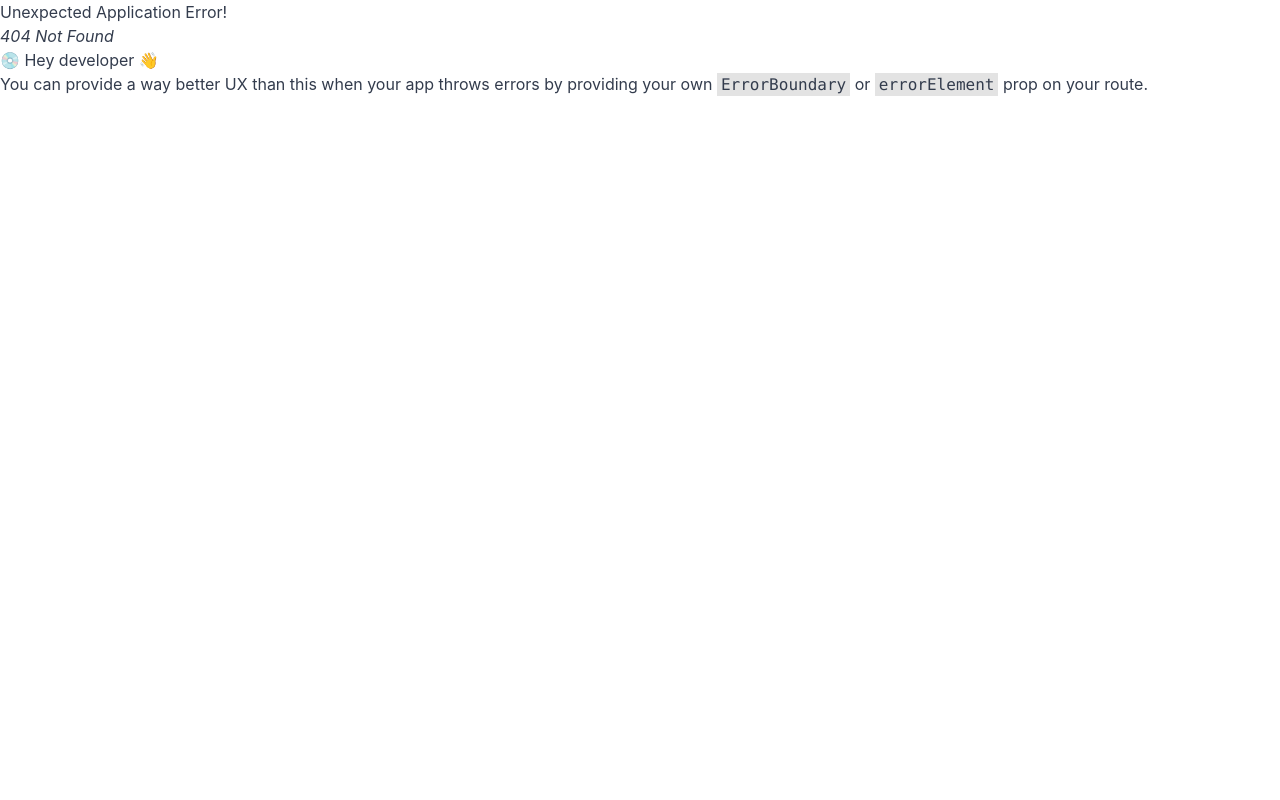
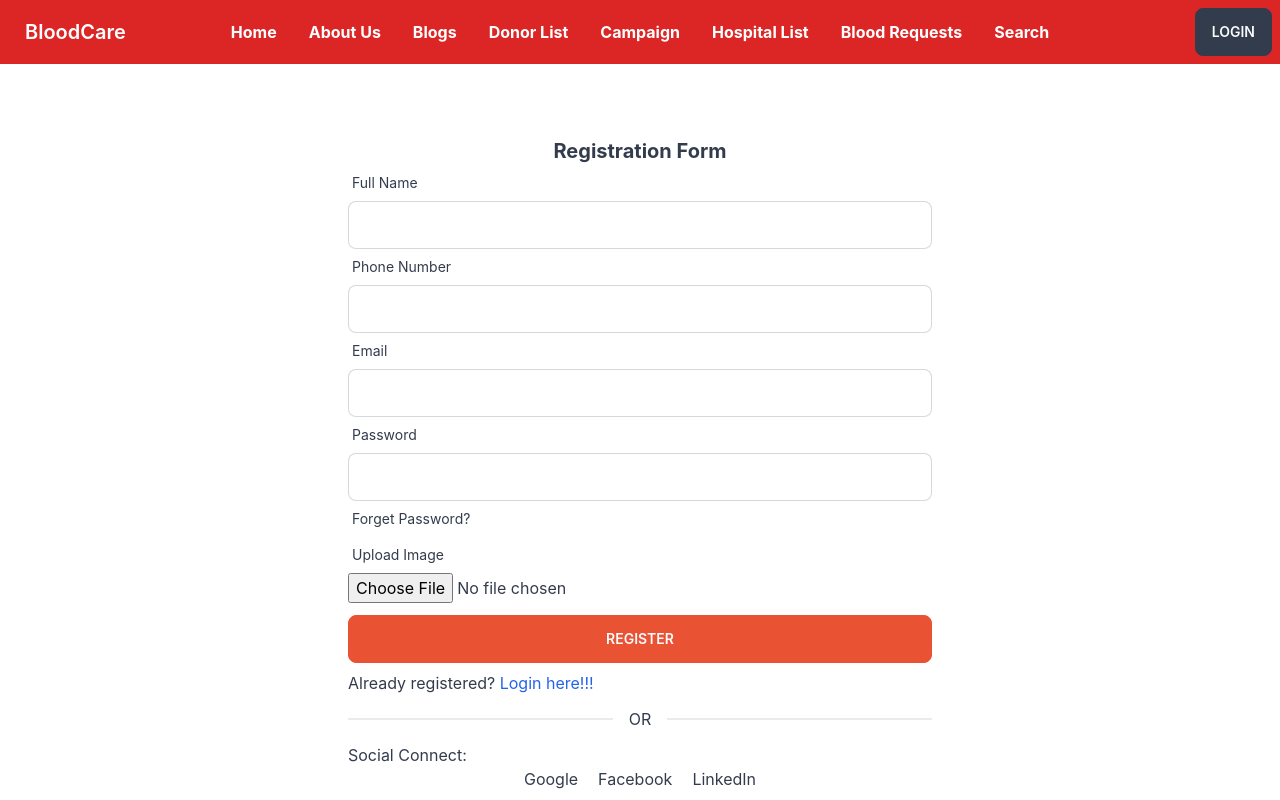
Before and after one commit to syedfarhanreza/bloodcare-client, a React (Create React App) app: page /register in a window 1280 px wide. Before the commit this address had no page. Shown: the top 800 px of the page. Built offline with nearby package versions, Linux system fonts and the light colour scheme.

Commit message:
register form started

```diff
--- a/src/Pages/Login/Login.js
+++ b/src/Pages/Login/Login.js
@@ -10,7 +10,7 @@ const Login = () => {
     }
 
     return (
-        <div className='h-[600px] flex justify-center items-center'>
+        <div className='h-[720px] flex justify-center items-center'>
             <div className='w-96 p-7'>
                 <h2 className='text-xl text-center font-bold'>Login</h2>
                 <form onSubmit={handleSubmit(handleLogin)}>
--- /dev/null
+++ b/src/Pages/Register/Register.js
@@ -0,0 +1,87 @@
+import React from 'react';
+import { useForm } from 'react-hook-form';
+import { Link } from 'react-router-dom';
+
+const Register = () => {
+
+    const { register, formState: { errors }, handleSubmit } = useForm();
+
+    const handleRegister = data => {
+        console.log(data);
+    }
+
+    return (
+        <div className='h-[800px] flex justify-center items-center'>
+            <div className='w-2/4 p-7'>
+                <h2 className='text-xl text-center font-bold'>Registration Form</h2>
+                <form onSubmit={handleSubmit(handleRegister)}>
+                    <div className="form-control w-full">
+                        <label className="label"><span className="label-text">Full Name</span></label>
+                        <input type="text"
+                            {...register("name", {
+                                required: "Please input your name",
+                            })}
+                            className="input input-bordered w-full" />
+                        {errors.name && <p className='text-red-600' role="alert">{errors.name?.message}</p>}
+                    </div>
+                    <div className="form-control w-full">
+                        <label className="label"><span className="label-text">Phone Number</span></label>
+                        <input type="text"
+                            {...register("number", {
+                                required: "Please input your phone number",
+                                pattern: /[0-9]{11}/,
+                                maxLength: {value:11, message:"Enter correct number"},
+                                minLength: {value:11, message:"Enter correct number"},
+                            })}
+                            className="input input-bordered w-full" />
+                        {errors.number && <p className='text-red-600' role="alert">{errors.number?.message}</p>}
+                    </div>
+                    <div className="form-control w-full">
+                        <label className="label"><span className="label-text">Email</span></label>
+                        <input type="text"
+                            {...register("email", {
+                                required: "Email Address is required",
+                                pattern: {
+                                    value: /\S+@\S+\.\S+/,
+                                    message: "Entered value does not match email format"
+                                }
+                            })}
+                            className="input input-bordered w-full" />
+                        {errors.email && <p className='text-red-600' role="alert">{errors.email?.message}</p>}
+                    </div>
+                    <div className="form-control w-full ">
+                        <label className="label"><span className="label-text">Password</span></label>
+                        <input type="password"
+                            {...register("password", {
+                                required: "Password is required",
+                                minLength: { value: 6, message: 'Password must be 6 characters or longer' },
+                            })}
+                            className="input input-bordered w-full" />
+                        {errors.password && <p className='text-red-600' role="alert">{errors.password?.message}</p>}
+                        <label className="label"><span className="label-text">Forget Password?</span></label>
+                    </div>
+                    <div className="form-control w-full mb-3">
+                        <label className="label"><span className="label-text">Upload Image</span></label>
+                        <input type="file"
+                            {...register("image", {
+                                required: "Please input your image",
+                            })}
+                            className="w-full" />
+                        {errors.file && <p className='text-red-600' role="alert">{errors.file?.message}</p>}
+                    </div>
+                    <input className='btn btn-accent w-full mb-2' value="Register" type="submit" />
+                </form>
+                <p>Already registered? <Link className='text-blue-600' to="/login">Login here!!!</Link></p>
+                <div className="divider">OR</div>
+                <p>Social Connect: </p>
+                <div className='flex gap-5 justify-center'>
+                    <h1>Google </h1>
+                    <h1>Facebook </h1>
+                    <h1>LinkedIn</h1>
+                </div>
+            </div>
+        </div>
+    );
+};
+
+export default Register;
```
Also changed, not shown: src/Routes/Routes/Routes.js (+6 -1 lines).
